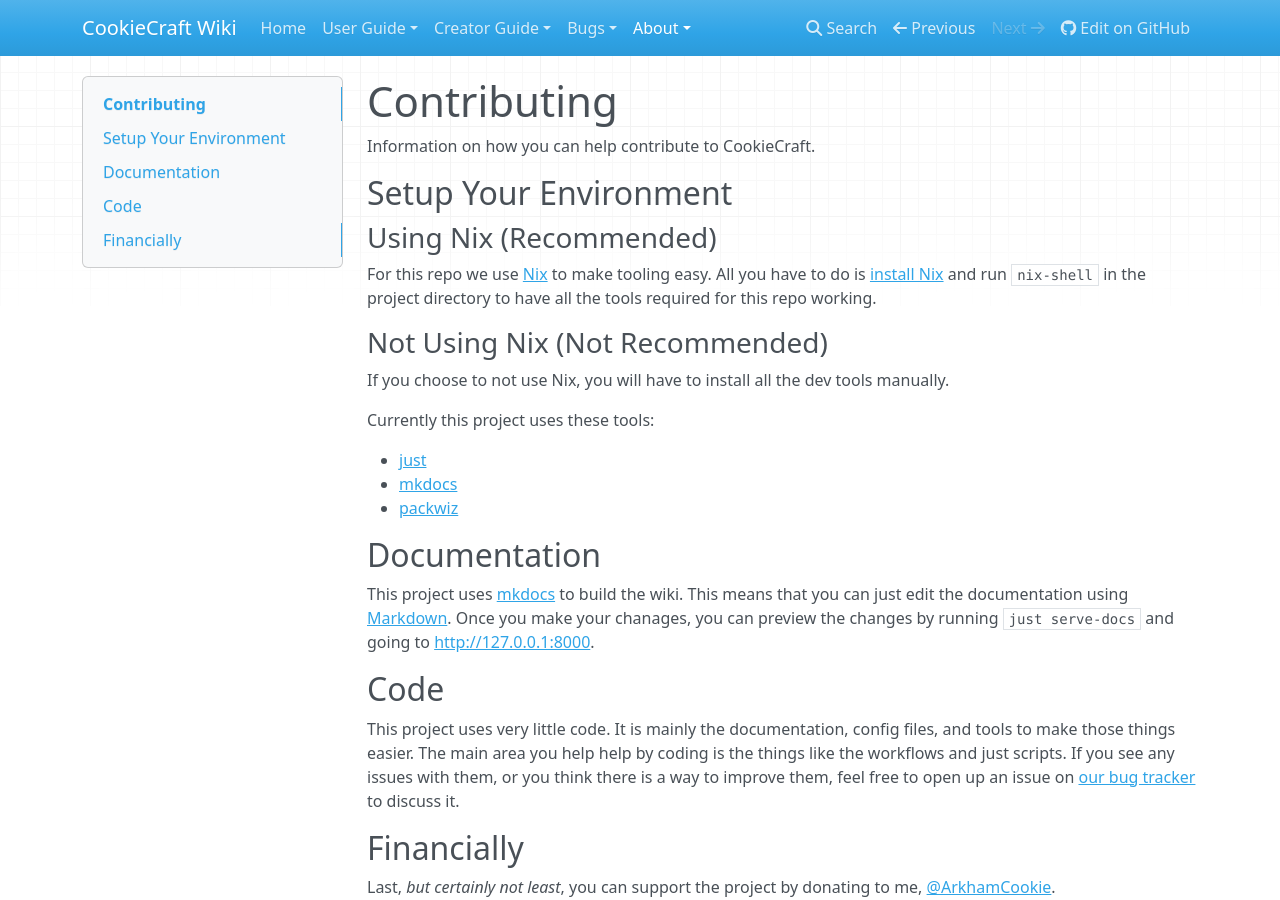
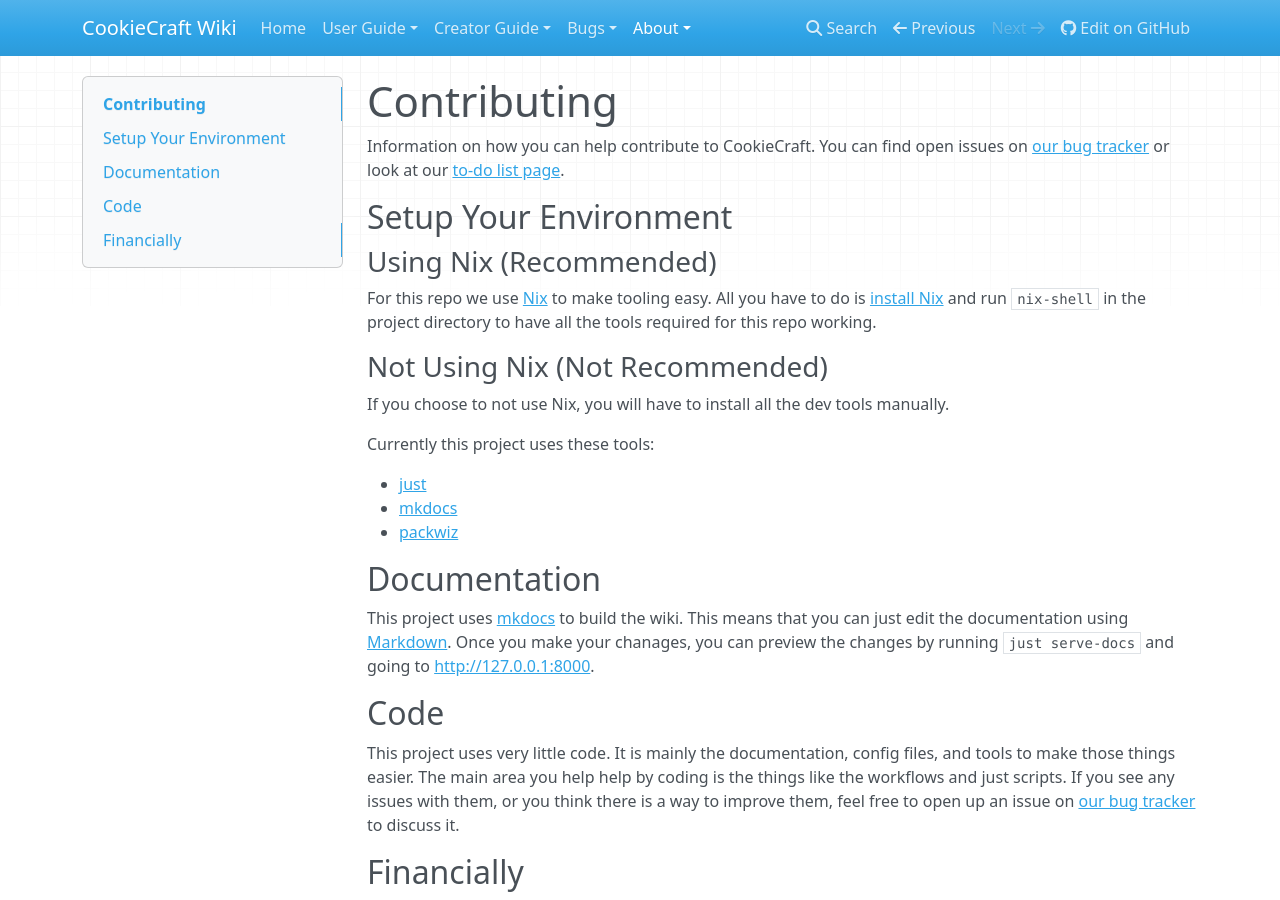
Before and after one commit to ArkhamCookie/CookieCraft, an MkDocs documentation site: the page built from docs/CONTRIBUTING.md, in a window 1280 px wide and 900 px high. Built offline with MkDocs 1.6.1, drawn with Linux system fonts in a browser that asks for light colours; nearby versions of some CDN libraries.

Commit message:
docs: add mention of bug tracker and to-do list in contrubuting guide

```diff
--- a/docs/CONTRIBUTING.md
+++ b/docs/CONTRIBUTING.md
@@ -1,6 +1,7 @@
 # Contributing
 
 Information on how you can help contribute to CookieCraft.
+You can find open issues on [our bug tracker](https://github.com/ArkhamCookie/CookieCraft/issues) or look at our [to-do list page](TODO.md).
 
 ## Setup Your Environment
 
```
